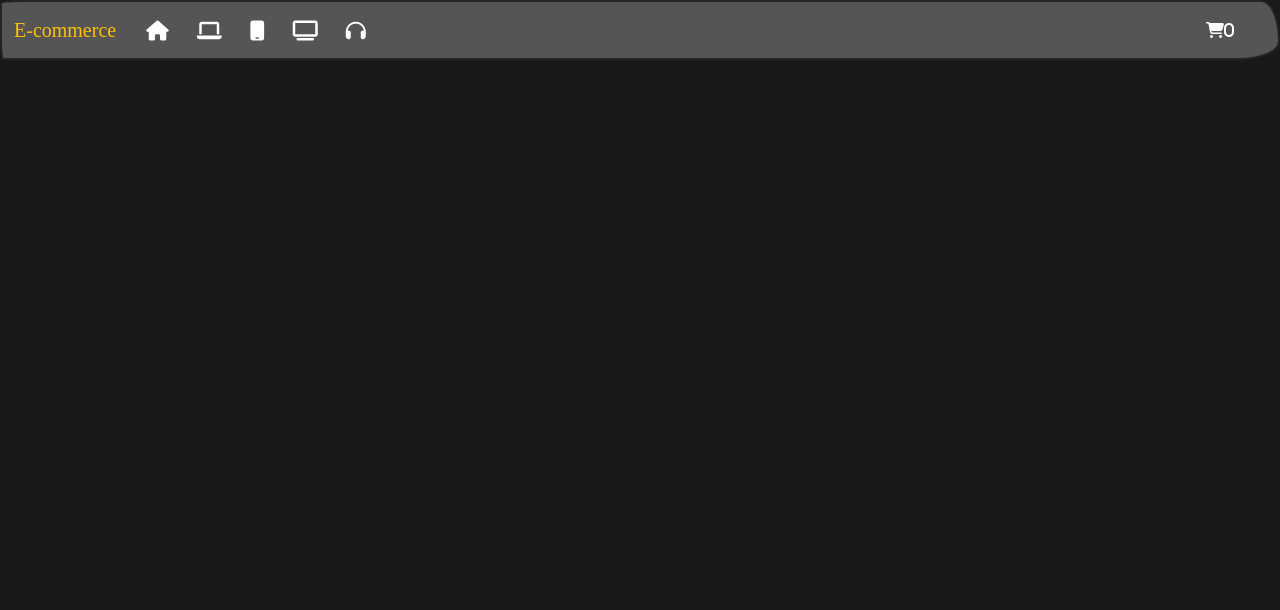
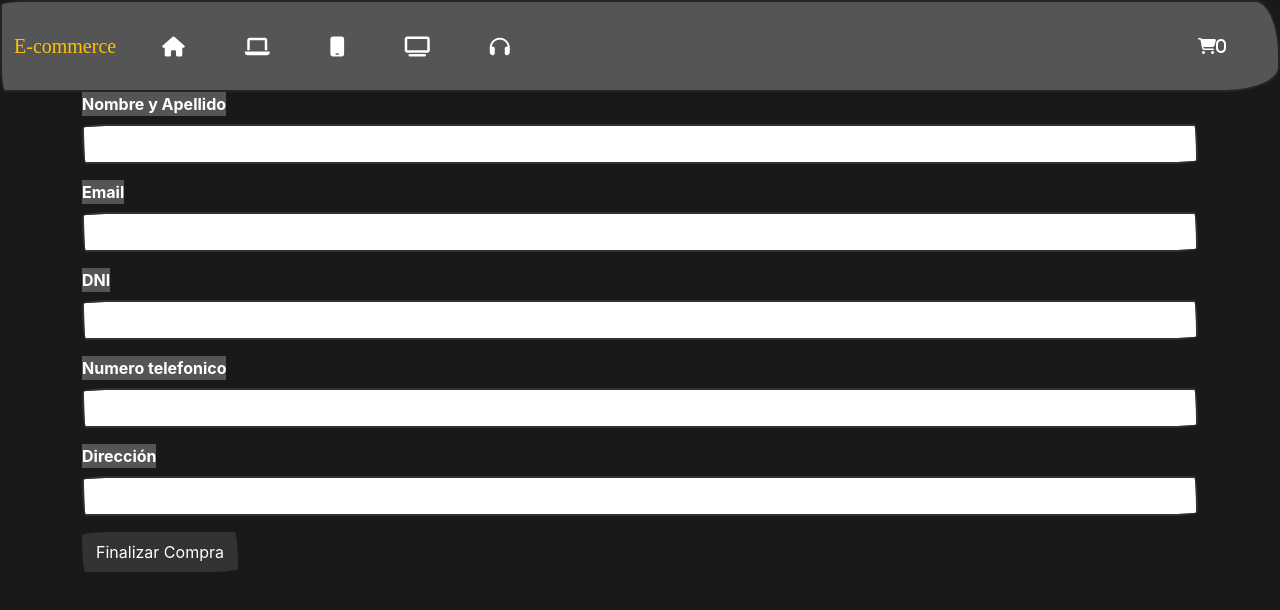
Before and after one commit to Ezequielduker/React-JS, a React (Create React App) app: page /checkout in a window 1280 px wide. Before the commit this address had no page. Shown: the top 610 px of the page. Built offline with nearby package versions, Linux system fonts and the light colour scheme; some icons are missing; a web font is replaced by a local one.

Commit message:
segunda pre entrega corregida

```diff
--- a/src/components/App.jsx
+++ b/src/components/App.jsx
@@ -5,6 +5,8 @@ import Navbar from './Navbar/Navbar';
 import ItemListContainer from './ItemListContainer/ItemListContainer';
 // import ItemCount from './ItemCount/ItemCount';
 import ItemDetailContainer from './ItemDetailContainer/ItemDetailContainer';
+import Cart from './Cart/Cart';
+import Checkout from './Checkout/Checkout';
 
 const App = () => {
 
@@ -18,6 +20,9 @@ const App = () => {
                     <Route path='/' element={<ItemListContainer />} />
                     <Route path='/product/:id' element={<ItemDetailContainer />} />
                     <Route path='/category/:category' element={<ItemListContainer />} />
+                    <Route path='/cart/:category' element={<ItemListContainer />} />
+                    <Route path='/cart' element={<Cart/>}/>
+                    <Route path='/checkout' element={<Checkout/>}/>
                 </Routes>
             </BrowserRouter>
         </>
--- /dev/null
+++ b/src/components/Cart/Cart.jsx
@@ -0,0 +1,11 @@
+import { Link } from "react-router-dom";
+const Cart = () => {
+    return (
+        <div>
+            <h1>Imaginen productos</h1>
+            <button className="btn btn-dark"><Link to={'/checkout'}>Finalizar Compra</Link></button>
+        </div>
+    );
+}
+
+export default Cart;
--- a/src/components/CartWidget/CardWidget.jsx
+++ b/src/components/CartWidget/CardWidget.jsx
@@ -1,8 +1,8 @@
-
+import {Link} from 'react-router-dom';
 const CardWidget = () => {
     return (
         <div>
-            <i className="fa-solid fa-cart-shopping mx-4">0</i>
+            <Link to={'/cart'} className='nav-link'><i className="fa-solid fa-cart-shopping mx-4">0</i></Link>
         </div>
     );
 }
--- /dev/null
+++ b/src/components/Checkout/Checkout.jsx
@@ -0,0 +1,48 @@
+import React from 'react';
+import { useNavigate } from 'react-router-dom';
+const Checkout = () => {
+
+    const datosFormulario = React.useRef()
+    let navigate = useNavigate()
+
+    const consultarFormulario = (e) => {
+        e.preventDefault()
+        console.log(datosFormulario)
+        const datForm = new FormData(datosFormulario.current)
+        const cliente = Object.fromEntries(datForm)
+        console.log(cliente)
+        e.target.reset()
+        navigate("/")
+    }
+
+    return (
+        <div className="container">
+            <form onSubmit={consultarFormulario} ref={datosFormulario}>
+                <div className="mb-3">
+                    <label htmlFor="nombre" className="form-label text-white bg-dark">Nombre y Apellido</label>
+                    <input type="text" className="form-control" name="nombre" />
+                </div>
+                <div className="mb-3">
+                    <label htmlFor="email" className="form-label text-white bg-dark">Email</label>
+                    <input type="email" className="form-control" name="email" />
+                </div>
+                <div className="mb-3">
+                    <label htmlFor="dni" className="form-label text-white bg-dark">DNI</label>
+                    <input type="number" className="form-control" name="dni" />
+                </div>
+                <div className="mb-3">
+                    <label htmlFor="celular" className="form-label text-white bg-dark">Numero telefonico</label>
+                    <input type="number" className="form-control" name="celular" />
+                </div>
+                <div className="mb-3">
+                    <label htmlFor="direccion" className="form-label text-white bg-dark">Dirección</label>
+                    <input type="text" className="form-control" name="direccion" />
+                </div>
+                <button type="submit" className="btn btn-primary">Finalizar Compra</button>
+            </form>
+
+        </div>
+    );
+}
+
+export default Checkout;
--- a/src/components/ItemList/ItemList.jsx
+++ b/src/components/ItemList/ItemList.jsx
@@ -2,11 +2,11 @@
 
 import Item from "../Item/Item";
 
-const ItemList = ({productList}) => {
+const ItemList = ({productsList}) => {
 
     return (
         <div>
-            {productList.map(producto => <Item key={producto.id} producto = {producto}/>)}
+            {productsList.map(producto => <Item key={producto.id} producto = {producto}/>)}
         </div>
     );
 }
--- a/src/components/ItemListContainer/ItemListContainer.jsx
+++ b/src/components/ItemListContainer/ItemListContainer.jsx
@@ -4,17 +4,29 @@ import {useParams} from 'react-router-dom';
 import ItemList from "../ItemList/ItemList";
 import { consultarBDD } from "../../assets/funciones.js";
 
-const ItemListContainer = ({ greeting }) => {
+const ItemListContainer = () => {
+
     const [productos, setProductos] = useState([]);
     const {category} = useParams()
+
     useEffect(() => {
-        consultarBDD('./json/productos.json').then(productList => {
+            if(category) {
+                consultarBDD('../json/productos.json').then(products => {
+                    const productsList= products.filter(prod => prod.stock > 0).filter(prod => prod.idCategoria === parseInt(category))
+                    console.log(productsList)
+                    const cardProductos = ItemList({productsList})
+                    setProductos(cardProductos)
+                })
+            } else {
+                consultarBDD('./json/productos.json').then(products => {
+                    const productsList= products.filter(prod => prod.stock > 0)
+                    const cardProductos = ItemList({productsList})
+                    setProductos(cardProductos)
+                })
+            }
 
-            const cardProductos = ItemList({ productList })
-            setProductos(cardProductos)
-        })
 
-    }, []);
+    },[category]);
 
     return (
         <div className="row cardProductos">
--- a/src/components/Navbar/Categorias/Categorias.jsx
+++ b/src/components/Navbar/Categorias/Categorias.jsx
@@ -1,41 +1,32 @@
-
+import { Link } from "react-router-dom";
 const Categorias = () => {
     return (
-        // <ul className=" navbar-nav me-auto">
-        //     <li className="nav-item">
-        //       <a className="nav-link active" href="#">Inicio</a></li>
-        //       <a href="#"><i className="fa-solid fa-laptop"></i></a>
-        //       <a href="#"><i className="fa-sharp fa-solid fa-headphones"></i></a>
-        //      <a href="#"> <i className="fa-solid fa-mobile-screen"></i></a>
-        //   </ul>
+            <ul className="navbar-nav me-auto mb-2 mb-lg-0">
+                <li className="nav-link">
+                        <button className='btn btn-secondary'><Link className="nav-link" to={"/"}><i className="fas fa-home fa-lg"></i></Link></button>
+                </li>
+                <li className="nav-link">
 
-<ul className="navbar-nav me-auto mb-2 mb-lg-0">
-<li className="nav-item">
+                        <button className='btn btn-secondary'><Link className="nav-link" to={"/category/1"}><i className="fas fa-laptop fa-lg"></i></Link></button>
 
-        <button className='btn btn-secondary'><i className="fas fa-home fa-lg"></i></button>
+                </li>
+                <li className="nav-link">
 
-</li>
-<li className="nav-item">
+                        <button className='btn btn-secondary'><Link className="nav-link" to={"/category/2"}><i className="fas fa-mobile fa-lg"></i></Link></button>
 
-        <button className='btn btn-secondary'><i className="fas fa-laptop fa-lg"></i></button>
+                </li>
+                <li className="nav-link">
 
-</li>
-<li className="nav-item">
+                        <button className='btn btn-secondary'><Link className="nav-link" to={"/category/3"}><i className="fas fa-tv fa-lg"></i></Link></button>
 
-        <button className='btn btn-secondary'><i className="fas fa-mobile fa-lg"></i></button>
+                </li>
+                <li className="nav-link">
 
-</li>
-<li className="nav-item">
+                        <button className='btn btn-secondary'><Link className="nav-link" to={"/category/4"}><i className="fas fa-headphones fa-lg"></i></Link></button>
 
-        <button className='btn btn-secondary'><i className="fas fa-tv fa-lg"></i></button>
+                </li>
+            </ul>
 
-</li>
-<li className="nav-item">
-
-        <button className='btn btn-secondary'><i className="fas fa-headphones fa-lg"></i></button>
-
-</li>
-</ul>
     );
 }
 
```
Also changed, not shown: public/json/productos.json (+8 -8 lines).
